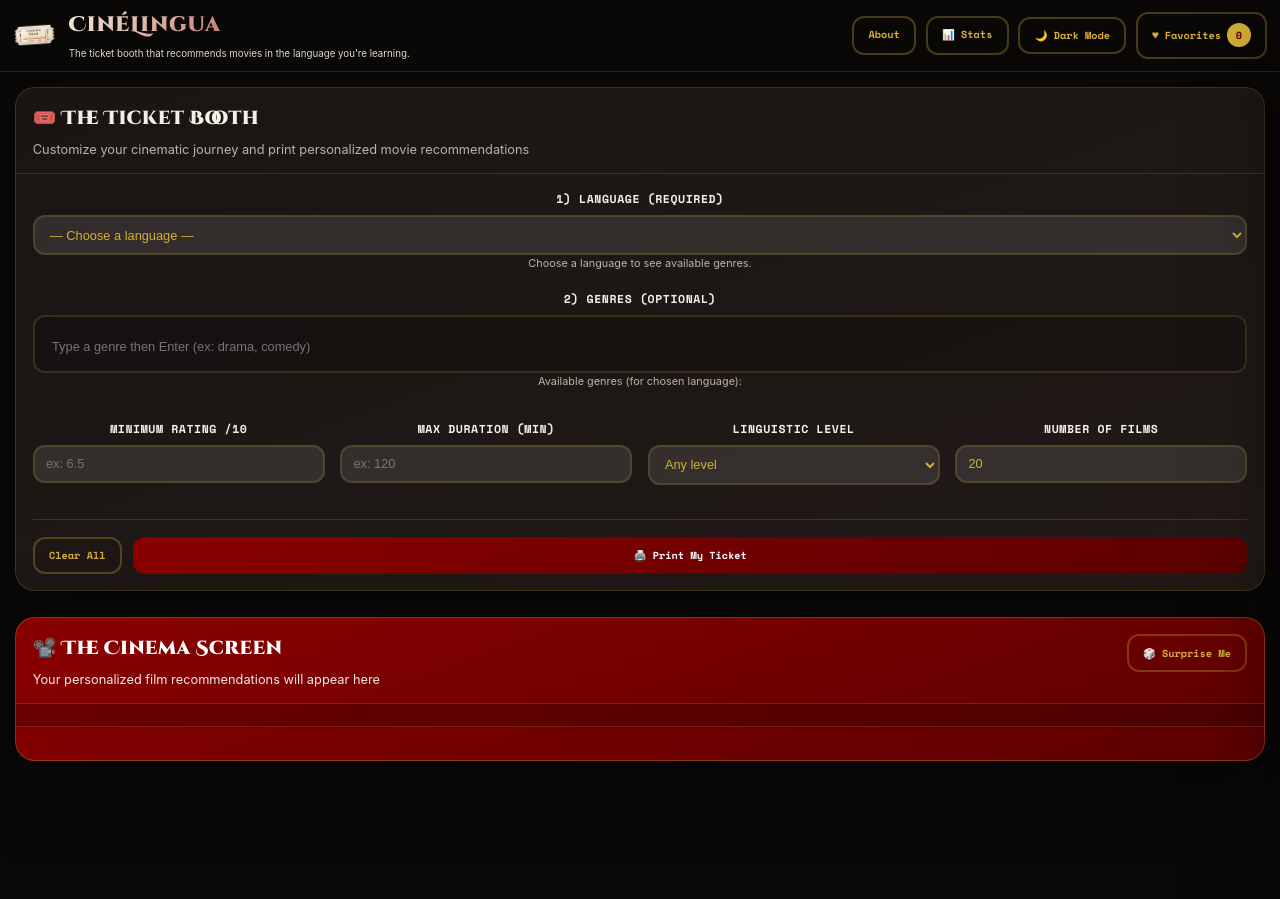
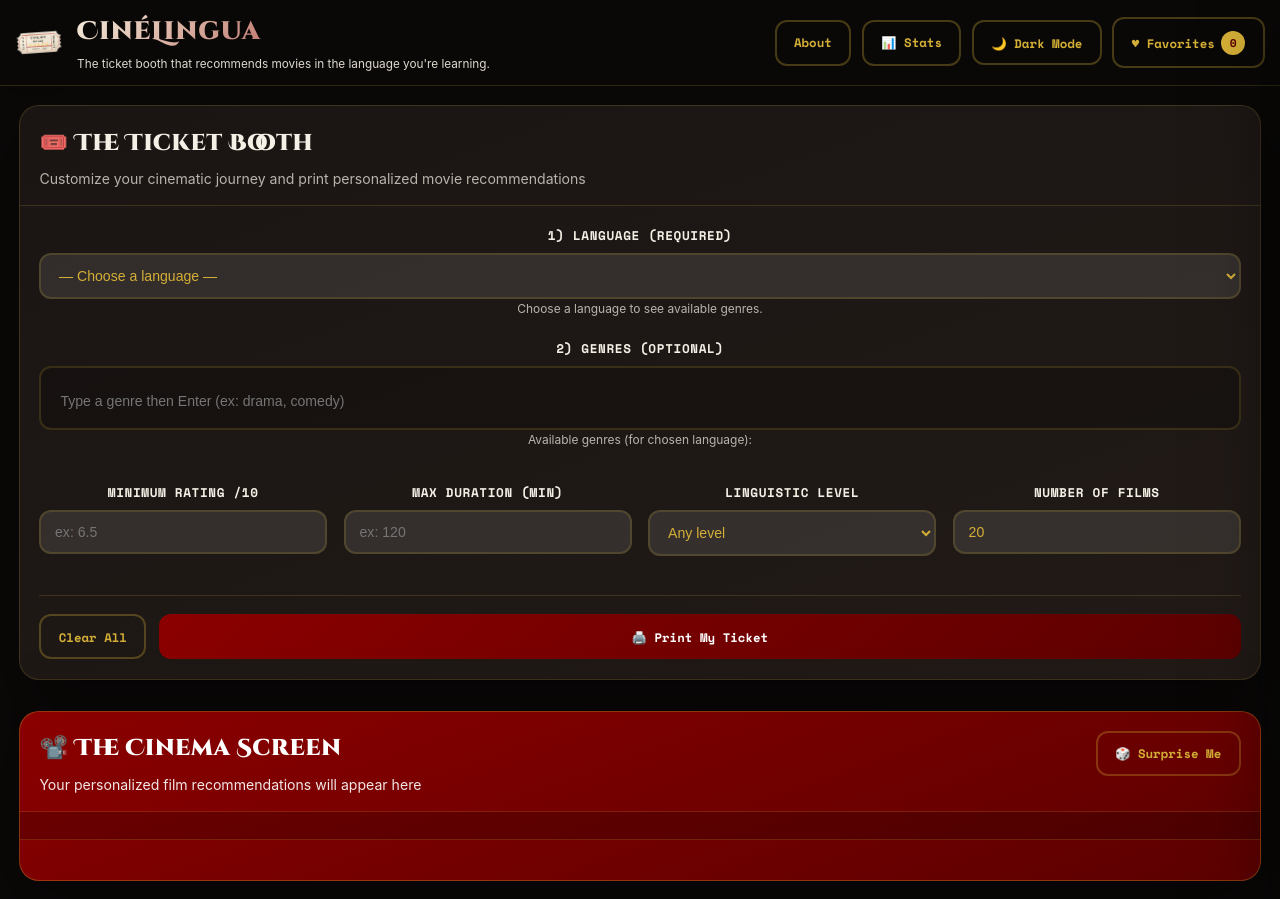
Before and after one commit to Lenarbrs/Rebours_Lena_Website, a Flask app: page / in a window 1280 px wide. Run offline with Flask 3, Linux system fonts and the light colour scheme; data that the repository does not hold is empty; some libraries are stand-ins or nearby versions.

Commit message:
Update styles.css

```diff
--- a/static/styles.css
+++ b/static/styles.css
@@ -1170,7 +1170,7 @@ body {
    ========================== */
 
 :root {
-  --ui-scale: 0.8; /* 0.88 = plus petit / 0.92 = plus léger */
+  --ui-scale: 0.88; /* 0.88 = plus petit / 0.92 = plus léger */
 }
 
 /* Base typographie */
@@ -1296,3 +1296,100 @@ html {
     calc(1.2rem * var(--ui-scale));
   height: calc(340px * var(--ui-scale));
 }
+
+/* ==========================
+   Compact: Ticket booth card + Cinema screen
+   ========================== */
+
+/* --- Ticket booth (cards) --- */
+:root {
+  --card-scale: 0.88;
+} /* 0.85 plus petit, 0.92 plus léger */
+
+.cards {
+  grid-template-columns: repeat(
+    auto-fill,
+    minmax(calc(320px * var(--card-scale)), 1fr)
+  );
+  gap: calc(1.6rem * var(--card-scale));
+  padding: calc(1.6rem * var(--card-scale));
+}
+
+.card {
+  min-height: calc(520px * var(--card-scale));
+  border-radius: calc(20px * var(--card-scale));
+}
+
+.card__content {
+  padding: calc(1.2rem * var(--card-scale));
+}
+
+.card__poster {
+  height: calc(320px * var(--card-scale));
+  border-radius: calc(12px * var(--card-scale));
+  margin-bottom: calc(1rem * var(--card-scale));
+}
+
+.card__title {
+  font-size: calc(1.25rem * var(--card-scale));
+}
+.card__sub {
+  font-size: calc(0.9rem * var(--card-scale));
+}
+
+.iconbtn {
+  width: calc(40px * var(--card-scale));
+  height: calc(40px * var(--card-scale));
+  font-size: calc(1.1rem * var(--card-scale));
+}
+
+/* --- Cinema screen (dialog/modal) --- */
+:root {
+  --screen-scale: 0.9;
+} /* 0.85 plus petit, 0.95 plus léger */
+
+.dialog {
+  width: min(calc(900px * var(--screen-scale)), 90vw);
+  max-height: 88vh;
+}
+
+.dialog__inner {
+  border-radius: calc(var(--radius) * var(--screen-scale));
+}
+
+.dialog__content {
+  grid-template-columns: calc(320px * var(--screen-scale)) 1fr;
+  gap: calc(1.5rem * var(--screen-scale));
+  padding: calc(1.6rem * var(--screen-scale));
+}
+
+.dialog__title {
+  font-size: calc(2rem * var(--screen-scale));
+}
+.dialog__overview {
+  font-size: calc(1.05rem * var(--screen-scale));
+}
+
+.dialog__close {
+  width: calc(40px * var(--screen-scale));
+  height: calc(40px * var(--screen-scale));
+  font-size: calc(1.2rem * var(--screen-scale));
+}
+
+.poster {
+  border-radius: calc(12px * var(--screen-scale));
+}
+
+/* Mobile: on garde lisible */
+@media (max-width: 768px) {
+  :root {
+    --card-scale: 0.94;
+    --screen-scale: 0.95;
+  }
+  .card__poster {
+    height: calc(280px * var(--card-scale));
+  } /* cohérent avec ton media query */
+  .dialog__content {
+    grid-template-columns: 1fr;
+  }
+}
```
